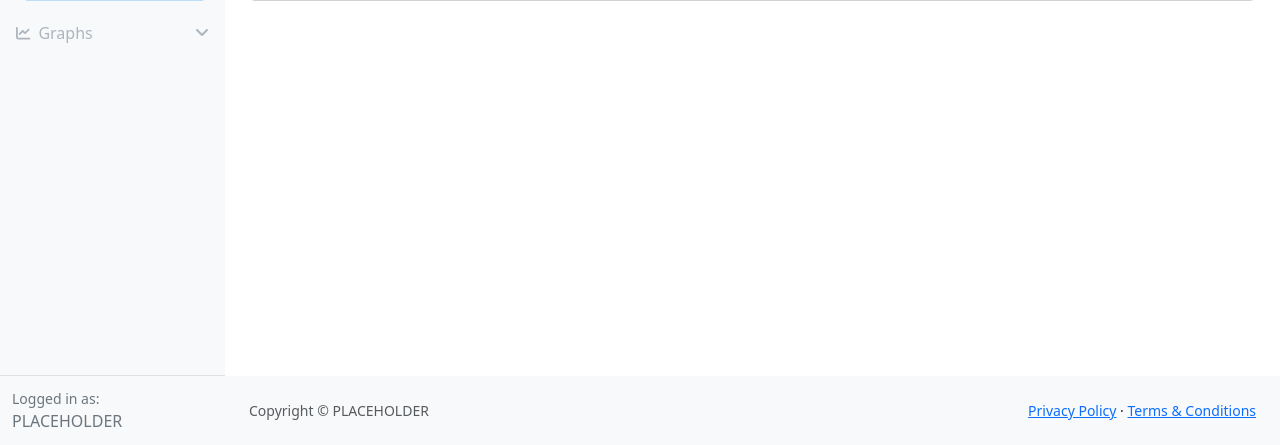
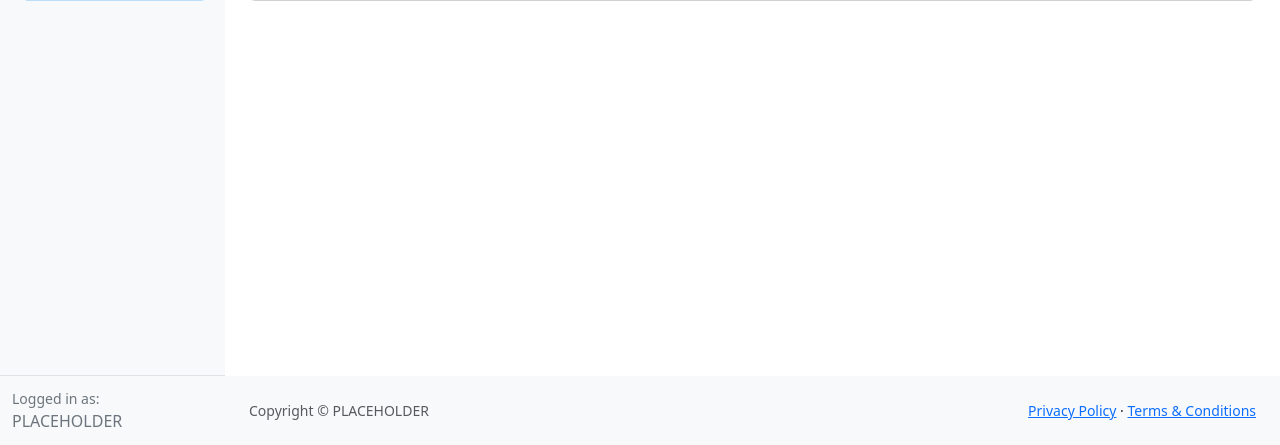
Before and after one commit to DelwinKim/Agricultural-Dashboard, a Django app: page /weatherdashboard/station/1/ in a window 1280 px wide. Shown: the part 355-800 px from the top of the page. Run offline with Django 5.2, Linux system fonts and the light colour scheme; data that the repository does not hold is empty; some libraries are stand-ins or nearby versions.

Commit message:
Temporarily disbale graphs

```diff
--- a/weatherdashboard/static/weatherdashboard/js/sideNavigation.js
+++ b/weatherdashboard/static/weatherdashboard/js/sideNavigation.js
@@ -32,9 +32,9 @@ window.addEventListener('DOMContentLoaded', event => {
     }
 
     // Set the default state for the graph accordion to be expanded
-    if (!localStorage.getItem('sb|graphs-accordion-open')) {
-        localStorage.setItem('sb|graphs-accordion-open', 'true'); // Set to expanded by default
-    }
+    // if (!localStorage.getItem('sb|graphs-accordion-open')) {
+    //     localStorage.setItem('sb|graphs-accordion-open', 'true'); // Set to expanded by default
+    // }
 
     // Restore accordion states from localStorage
     if (localStorage.getItem('sb|tables-accordion-open') === 'true') {
@@ -45,13 +45,13 @@ window.addEventListener('DOMContentLoaded', event => {
         document.getElementById('collapseTables').classList.remove('show'); // Ensure the content is hidden
     }
 
-    if (localStorage.getItem('sb|graphs-accordion-open') === 'true') {
-        graphsLink.classList.remove('collapsed'); // Remove 'collapsed' class to show it's expanded
-        document.getElementById('collapseGraphs').classList.add('show'); // Ensure the content is shown
-    } else {
-        graphsLink.classList.add('collapsed'); // Add 'collapsed' class to indicate it's collapsed
-        document.getElementById('collapseGraphs').classList.remove('show'); // Ensure the content is hidden
-    }
+    // if (localStorage.getItem('sb|graphs-accordion-open') === 'true') {
+    //     graphsLink.classList.remove('collapsed'); // Remove 'collapsed' class to show it's expanded
+    //     document.getElementById('collapseGraphs').classList.add('show'); // Ensure the content is shown
+    // } else {
+    //     graphsLink.classList.add('collapsed'); // Add 'collapsed' class to indicate it's collapsed
+    //     document.getElementById('collapseGraphs').classList.remove('show'); // Ensure the content is hidden
+    // }
 
     // Event listeners for the accordion buttons
     if (tablesLink) {
--- a/weatherdashboard/templates/weatherdashboard/station.html
+++ b/weatherdashboard/templates/weatherdashboard/station.html
@@ -40,7 +40,7 @@
                     </nav>
                 </div>                       -->
 
-                <a class="nav-link collapsed" href="#" data-bs-toggle="collapse" data-bs-target="#collapseGraphs" aria-expanded="false" aria-controls="collapseGraphs" onclick="switchToTab('graphs')">
+                <!-- <a class="nav-link collapsed" href="#" data-bs-toggle="collapse" data-bs-target="#collapseGraphs" aria-expanded="false" aria-controls="collapseGraphs" onclick="switchToTab('graphs')">
                     <div class="sb-nav-link-icon"><i class="fas fa-chart-line"></i></div>
                     Graphs
                     <div class="sb-sidenav-collapse-arrow"><i class="fas fa-angle-down"></i></div>
@@ -50,7 +50,7 @@
                         <button class="btn btn-sm btn-outline-light mb-2" onclick="toggleGraph('myAreaChart')">Temperature Graph</button>
                         <button class="btn btn-sm btn-outline-light mb-2" onclick="toggleGraph('myBarChart')">Rainfall Graph</button>
                     </nav>
-                </div>
+                </div> -->
 
             </div>
         </div>
```
